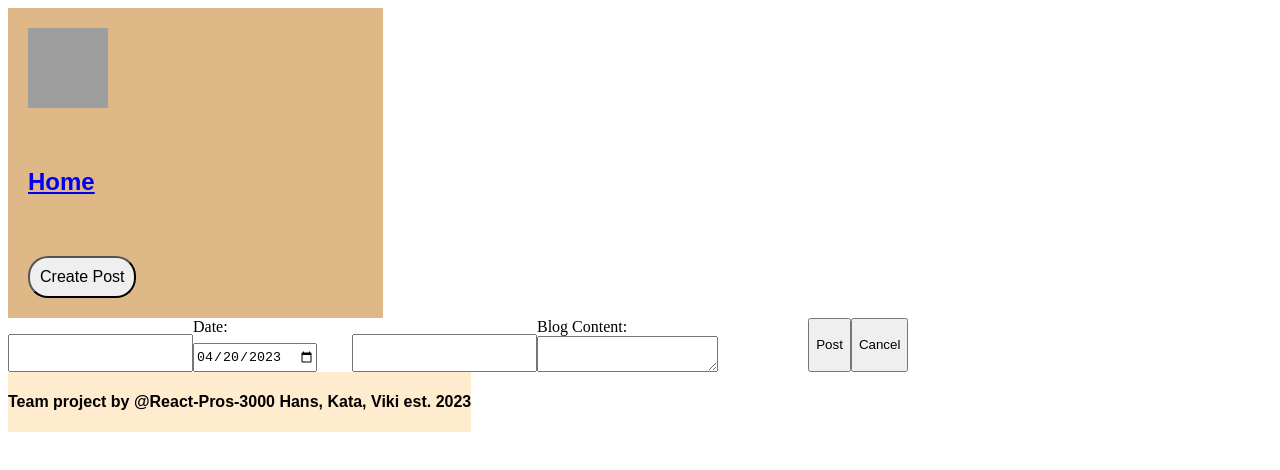
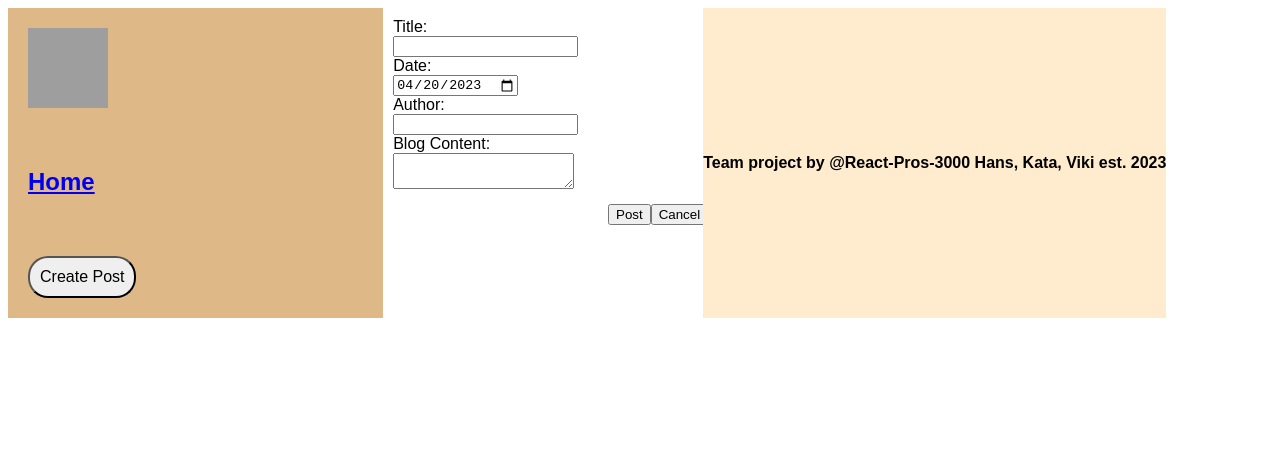
Before and after one commit to hansdav/blog, a React (Vite) app in the folder client/: page /CreateBlog in a window 1280 px wide. Shown: the top 470 px of the page. Built offline with nearby package versions, Linux system fonts and the light colour scheme; grey boxes are pictures that could not be loaded.

Commit message:
Form css

```diff
--- /dev/null
+++ b/client/src/components/Form/Form.css
@@ -0,0 +1,16 @@
+.Form {
+    display: flex;
+    flex-direction: column;
+    font-family: Arial, Helvetica, sans-serif;
+    padding: 10px;
+    width: 300px;
+}
+
+.Formbuttons {
+    display: flex;
+    flex-direction: row;
+    justify-content: flex-end;
+    width: 300px;
+    padding: 10px;
+    margin: 5px;
+}
--- a/client/src/components/Form/Form.jsx
+++ b/client/src/components/Form/Form.jsx
@@ -5,6 +5,7 @@ import DateInput from "../DateInput/DateInput.jsx";
 import TextInput from "../TextInput/TextInput.jsx";
 import Textarea from "../Textarea/Textarea.jsx";
 import Button from "../Button/Button.jsx";
+import "./Form.css";
 
 const Form = (props) => {
   const navigate = useNavigate();
@@ -27,7 +28,7 @@ const Form = (props) => {
 
   useEffect(() => {
     if (props.blogData) {
-      console.log(props.blogData)
+      console.log(props.blogData);
       setTitleValue(props.blogData.title);
       setDateInputValue(date(props.blogData.created));
       setAuthorValue(props.blogData.author);
@@ -61,25 +62,27 @@ const Form = (props) => {
   };
 
   const onPostButtonClicked = () => {
-    props.blogData ? props.functionFromCreateBlogPage({
+    props.blogData
+      ? props.functionFromCreateBlogPage({
           title: titleValue,
           created: dateInputValue,
           author: authorValue,
           post: contentValue,
           likes: props.blogData.likes,
           _id: props.blogData._id,
-    }) : props.functionFromCreateBlogPage({
+        })
+      : props.functionFromCreateBlogPage({
           title: titleValue,
           created: dateInputValue,
           author: authorValue,
           post: contentValue,
-    })
+        });
   };
 
   return (
-    <div>
+    <div className="Form">
       <TextInput
-        labelTextInput="Title: "
+        textInputLabel="Title: "
         textInputValue={titleValue}
         onTextInputChange={onChangeTitle}
       />
@@ -89,7 +92,7 @@ const Form = (props) => {
         onChangeDateInput={onChangeDate}
       />
       <TextInput
-        labelTextInput="Author: "
+        textInputLabel="Author: "
         textInputValue={authorValue}
         onTextInputChange={onChangeAuthor}
       />
@@ -98,11 +101,16 @@ const Form = (props) => {
         textareaValue={contentValue}
         onTextareaChange={onChangeContent}
       />
+      <div className="Formbuttons">
         <Button
           onButtonClicked={onPostButtonClicked}
           buttonText={props.blogData ? "Update" : "Post"}
         />
-      <Button onButtonClicked={onCancelButtonClicked} buttonText="Cancel" />
+        <Button
+          onButtonClicked={onCancelButtonClicked}
+          buttonText="Cancel"
+        />
+      </div>
     </div>
   );
 };
```
Lines whose indentation alone changed are shown as unchanged.
